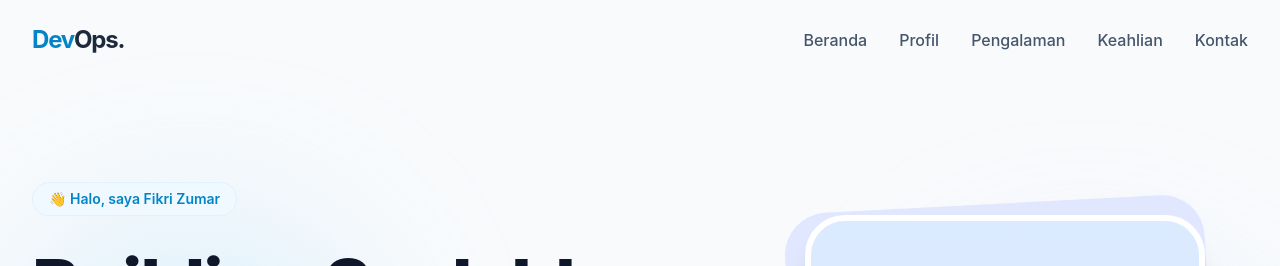
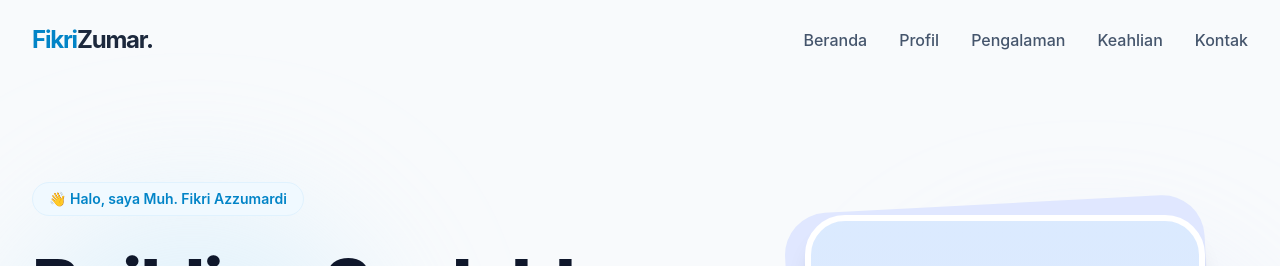
Before and after one commit to fikrizumardev/portfolio-new, a React (Vite) app: page / in a window 1280 px wide. Shown: the top 266 px of the page. Built offline with nearby package versions, Linux system fonts and the light colour scheme.

Commit message:
Update nama

```diff
--- a/src/components/Footer.tsx
+++ b/src/components/Footer.tsx
@@ -18,7 +18,7 @@ const Footer = () => {
         <div className="flex flex-col md:flex-row justify-between items-center">
           <div className="mb-6 md:mb-0">
             <div className="font-bold text-2xl tracking-tighter text-white mb-2 text-center md:text-left">
-              Dev<span className="text-primary-500">Ops.</span>
+              Fikri<span className="text-primary-500">Zumar.</span>
             </div>
             <p className="text-sm text-slate-500 text-center md:text-left">
               &copy; {new Date().getFullYear()} Fikri Zumar. All rights reserved.
--- a/src/components/Hero.tsx
+++ b/src/components/Hero.tsx
@@ -26,7 +26,7 @@ const Hero = () => {
             className="md:w-3/5"
           >
             <div className="inline-block px-4 py-1.5 rounded-full bg-primary-50 text-primary-600 font-semibold text-sm mb-6 border border-primary-100">
-              👋 Halo, saya Fikri Zumar
+              👋 Halo, saya Muh. Fikri Azzumardi
             </div>
             <h1 className="text-5xl md:text-7xl font-extrabold text-slate-900 tracking-tight leading-tight mb-4">
               Building Scalable <br/>
--- a/src/components/Navbar.tsx
+++ b/src/components/Navbar.tsx
@@ -36,7 +36,7 @@ const Navbar = () => {
       <div className="max-w-7xl mx-auto px-4 sm:px-6 lg:px-8">
         <div className="flex justify-between items-center">
           <div className="flex-shrink-0 font-bold text-2xl tracking-tighter text-primary-600">
-            Dev<span className="text-slate-800">Ops.</span>
+            Fikri<span className="text-slate-800">Zumar.</span>
           </div>
 
           <div className="hidden md:flex space-x-8">
```
